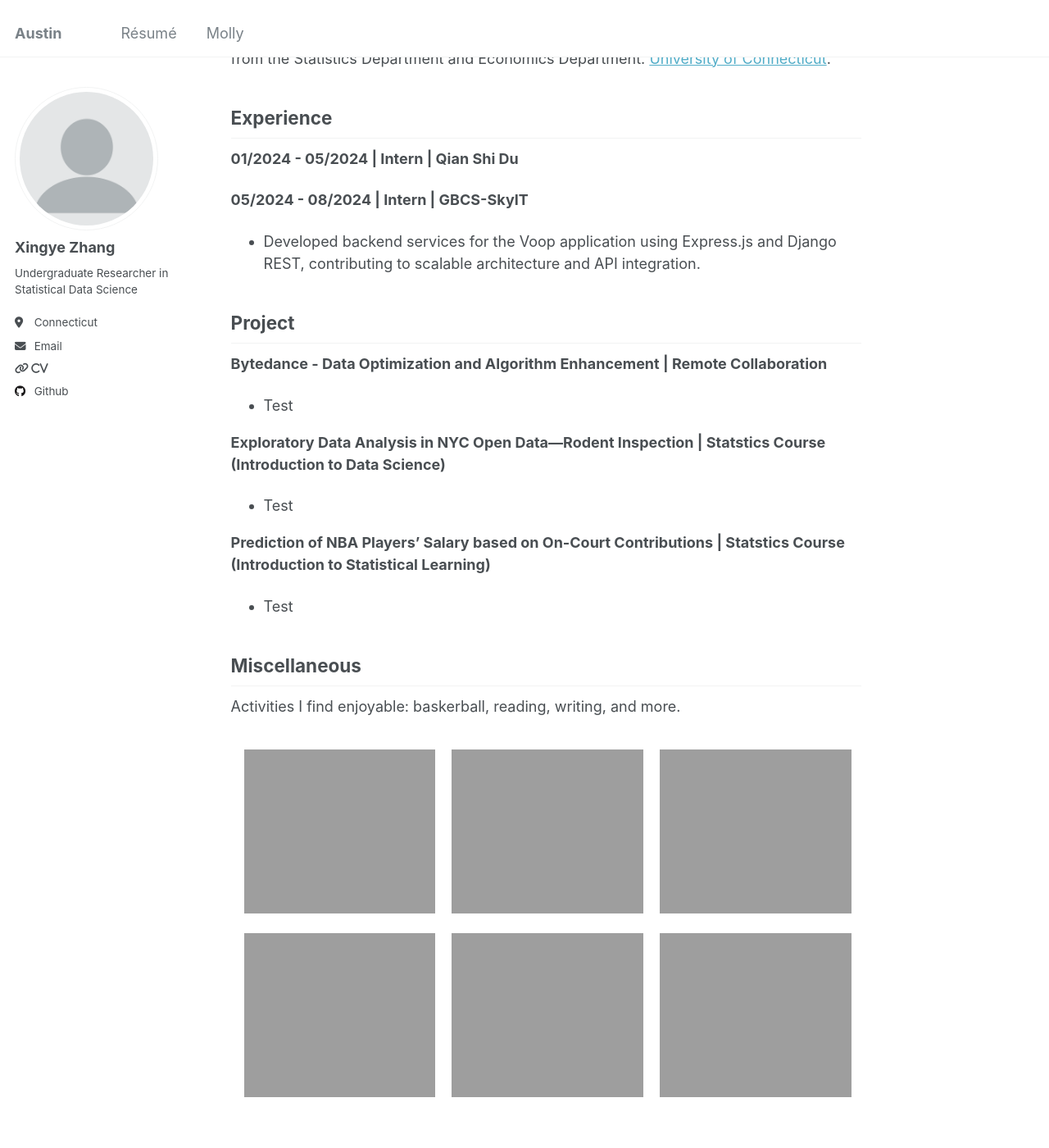
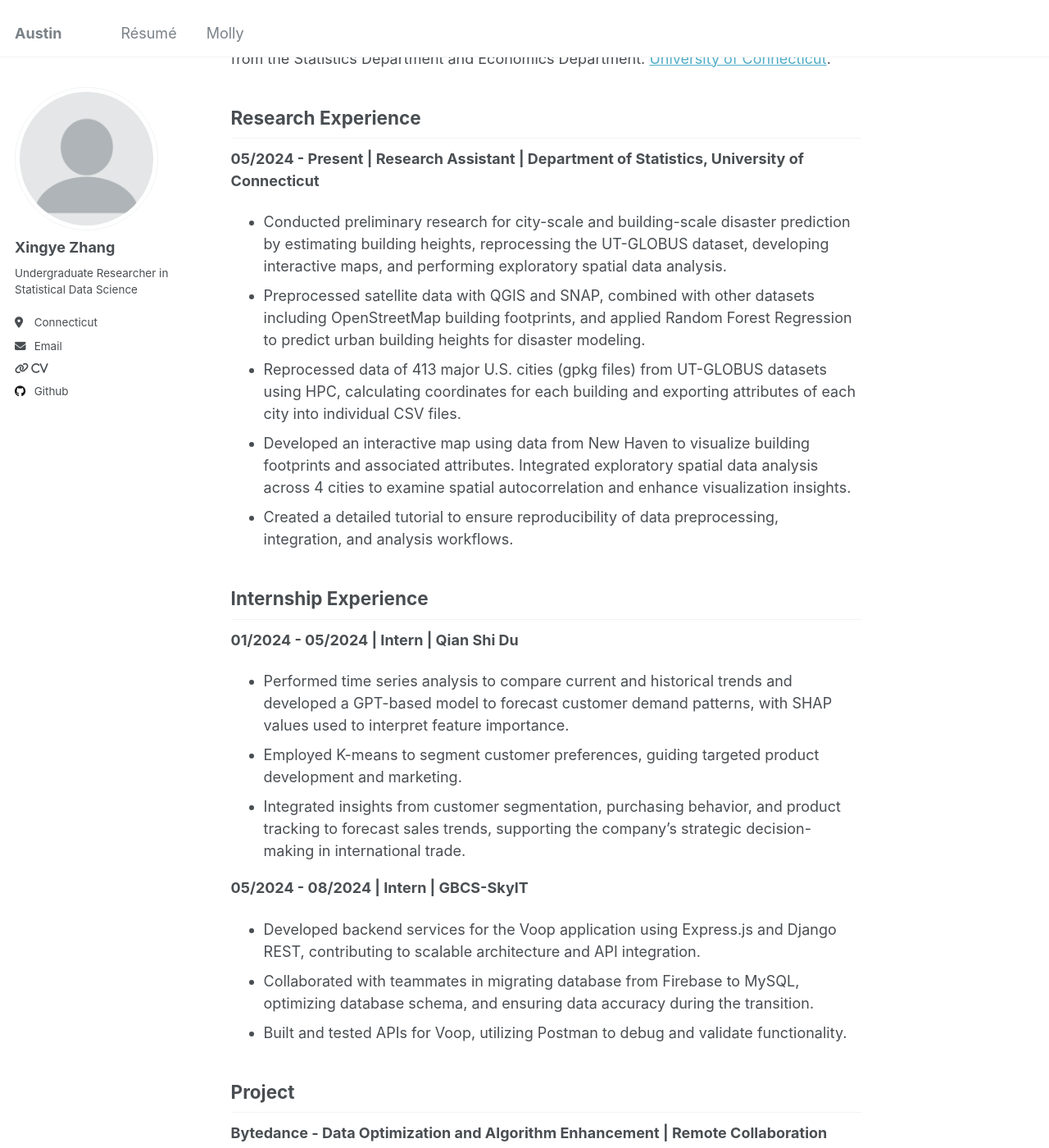
Before and after one commit to az-serein/az-serein.github.io, a Jekyll site: the page built from _pages/about.md, in a window 1280 px wide and 1400 px high, scrolled down 212 px. Shown: the whole window at 82% size. Built offline with Jekyll 4.4.1, drawn with Linux system fonts in a browser that asks for light colours; some of the changed text lies outside the part shown.

Commit message:
Update about.md

```diff
--- a/_pages/about.md
+++ b/_pages/about.md
@@ -40,21 +40,38 @@ redirect_from:
 I am a undergraduate researcher at University of Connecticut.
 My research interests lie primarly in city- and building-scale disaster prediction. I an anticipated to received my B.A. from the Statistics Department and Economics Department. [University of Connecticut](https://uconn.edu/).
 
-## Experience
+## Research Experience
+**05/2024 - Present | Research Assistant | Department of Statistics, University of Connecticut**
+* Conducted preliminary research for city-scale and building-scale disaster prediction by estimating building heights, reprocessing the UT-GLOBUS dataset, developing interactive maps, and performing exploratory spatial data analysis.
+* Preprocessed satellite data with QGIS and SNAP, combined with other datasets including OpenStreetMap building footprints, and applied Random Forest Regression to predict urban building heights for disaster modeling.
+* Reprocessed data of 413 major U.S. cities (gpkg files) from UT-GLOBUS datasets using HPC, calculating coordinates for each building and exporting attributes of each city into individual CSV files.
+* Developed an interactive map using data from New Haven to visualize building footprints and associated attributes. Integrated exploratory spatial data analysis across 4 cities to examine spatial autocorrelation and enhance visualization insights.
+* Created a detailed tutorial to ensure reproducibility of data preprocessing, integration, and analysis workflows.
+
+## Internship Experience
 **01/2024 - 05/2024 | Intern | Qian Shi Du**
+* Performed time series analysis to compare current and historical trends and developed a GPT-based model to forecast customer demand patterns, with SHAP values used to interpret feature importance.
+* Employed K-means to segment customer preferences, guiding targeted product development and marketing.
+* Integrated insights from customer segmentation, purchasing behavior, and product tracking to forecast sales trends, supporting the company's strategic decision-making in international trade.
 
 **05/2024 - 08/2024 | Intern | GBCS-SkyIT**
 * Developed backend services for the Voop application using Express.js and Django REST, contributing to scalable architecture and API integration.
+* Collaborated with teammates in migrating database from Firebase to MySQL, optimizing database schema, and ensuring data accuracy during the transition.
+* Built and tested APIs for Voop, utilizing Postman to debug and validate functionality.
 
 ## Project
 **Bytedance - Data Optimization and Algorithm Enhancement | Remote Collaboration**
-* Test
+* Preprocessed large-scale text data, using techniques such as tokenization and stemming to improve data quality and enhance search engine performance.
+* Applied a SAITS model for data imputation and fine-tuned a LLaMA2 model by LoRA to predict product prices based on descriptions, addressing missing data challenges.
+* Optimized product price prediction algorithms by refining code efficiency and improving data pipelines, resulting in increased accuracy and operational performance.
 
 **Exploratory Data Analysis in NYC Open Data—Rodent Inspection | Statstics Course (Introduction to Data Science)**
-* Test
+* Cleaned and analyzed NYC rodent inspection data using methods like binomial regression models.
+* Designed an interactive map with GeoPandas to display rodent sighting locations with all related information and displayed the result to the NYC Open Data team to support rodent inspection.
 
 **Prediction of NBA Players’ Salary based on On-Court Contributions | Statstics Course (Introduction to Statistical Learning)**
-* Test
+* Cleaned and conducted exploratory data analysis on on-court statistics to examine their correlation with player salaries.
+* Utilized 4 machine learning models and applied methods such as hyperparameter tuning, Bayesian optimization, and model ensembling to improve prediction accuracy.
 
 ## Miscellaneous
 Activities I find enjoyable: baskerball, reading, writing, and more.
```
